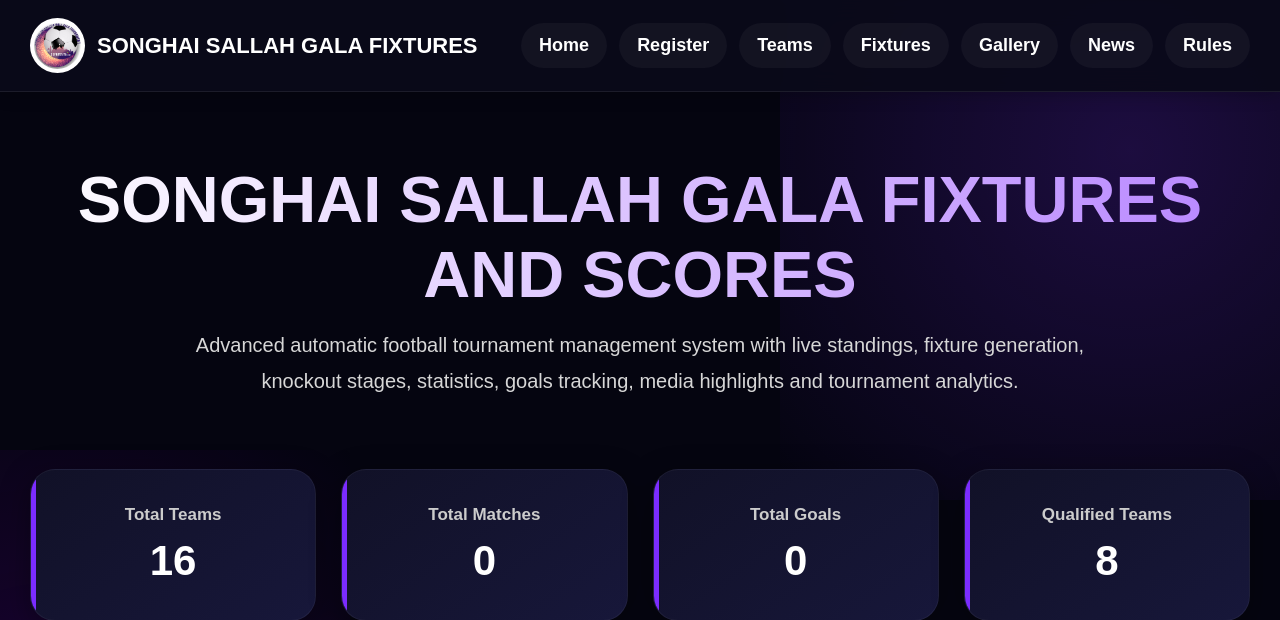
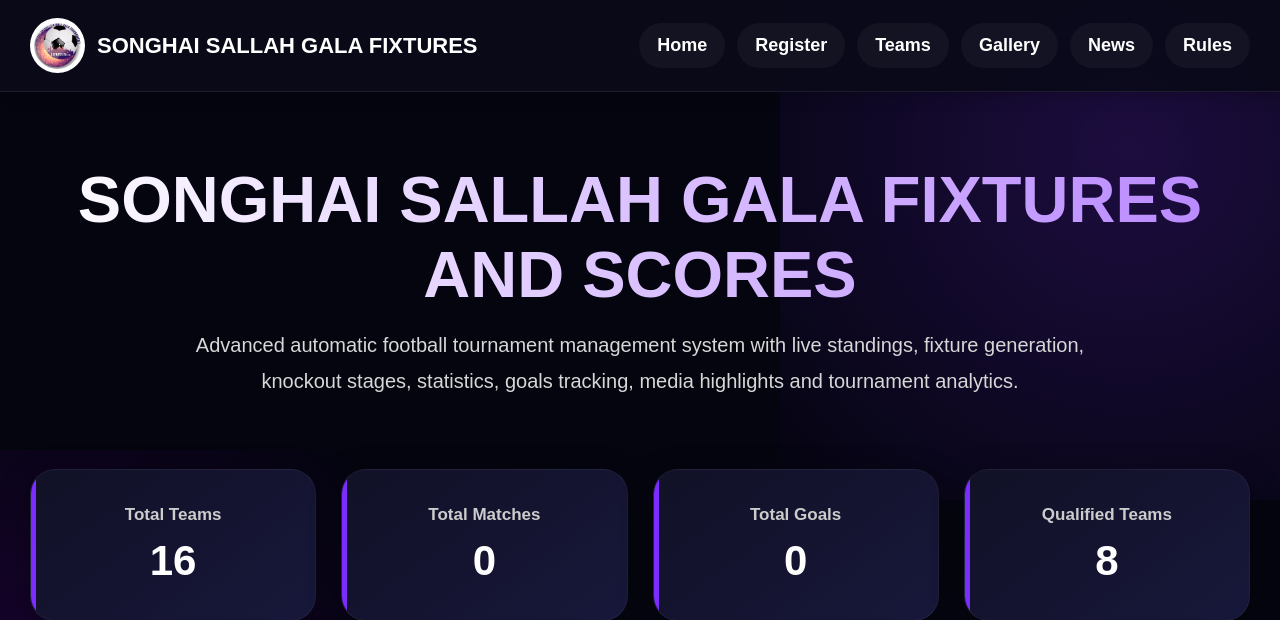
Before and after one commit to AbdulMajid80JA/Songhai_Professional_Tournament_System, a Flask app: page /fixtures in a window 1280 px wide. Shown: the top 620 px of the page. Run offline with Flask 3, Linux system fonts and the light colour scheme; data comes from the database, SQL or seed files in the repository; data that the repository does not hold is empty.

Commit message:
Update fixtures.html

```diff
--- a/templates/fixtures.html
+++ b/templates/fixtures.html
@@ -427,7 +427,6 @@ flex-direction:column;
 <a href="/">Home</a>
 <a href="/register">Register</a>
 <a href="/teams">Teams</a>
-<a href="/fixtures">Fixtures</a>
 <a href="/gallery">Gallery</a>
 <a href="/news">News</a>
 <a href="/rules">Rules</a>
```
